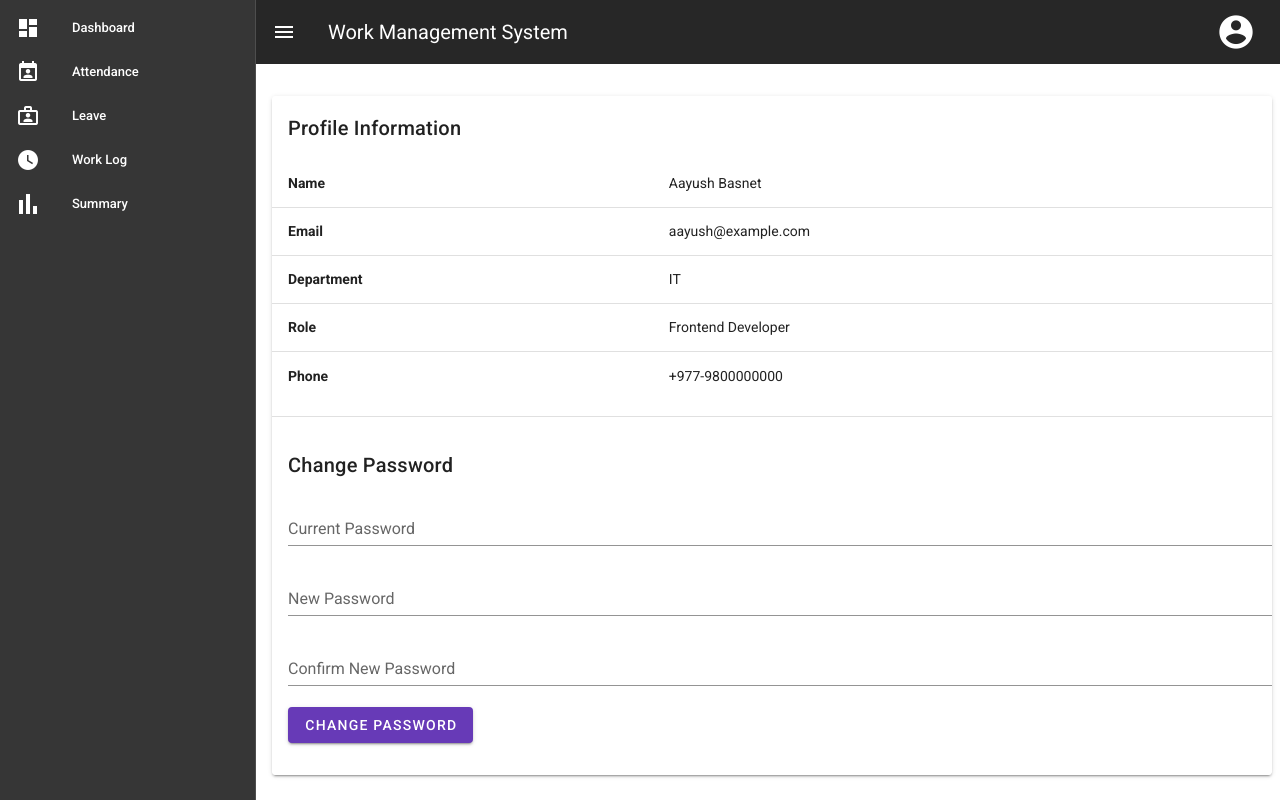
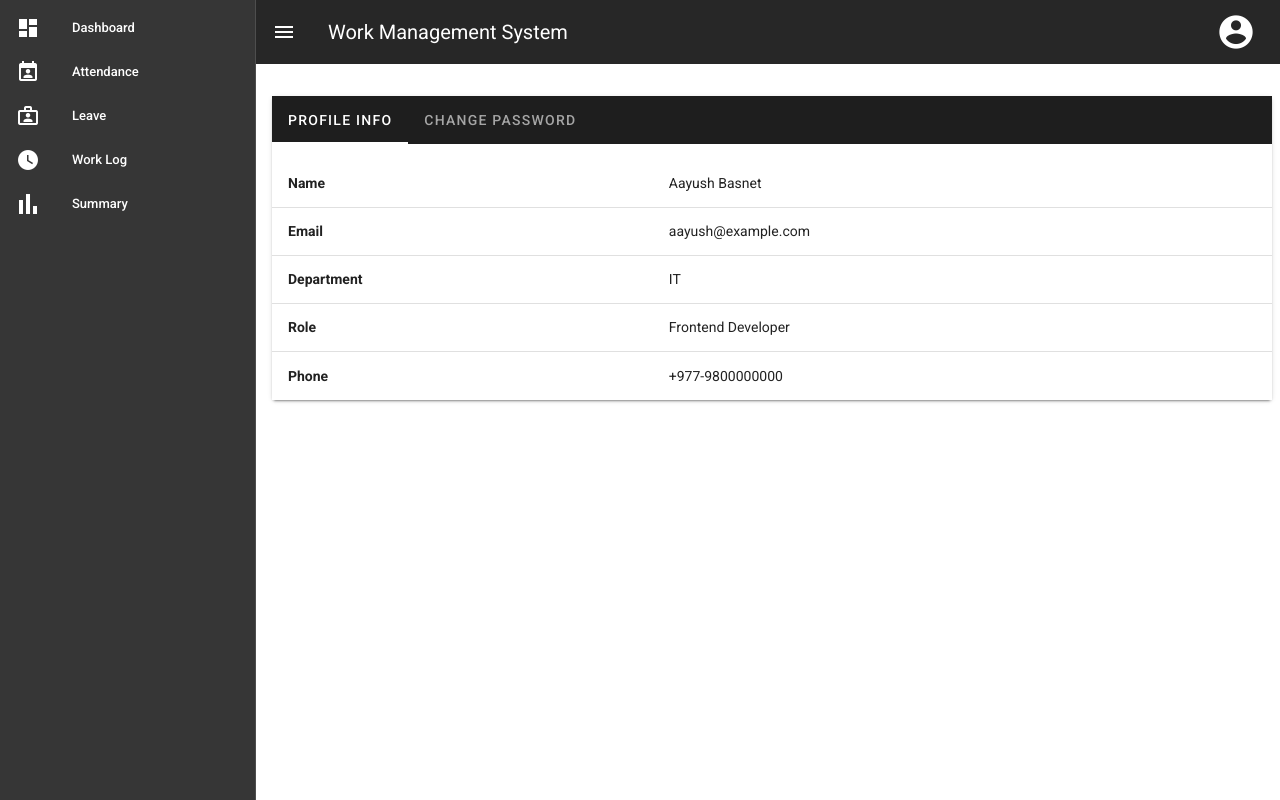
Before and after one commit to aayush11223/work_management_system, a Vue app: page /profile in a window 1280 px wide. Built offline with nearby package versions, Linux system fonts and the light colour scheme.

Commit message:
change password has been seperated

```diff
--- a/src/components/common/AppBar.vue
+++ b/src/components/common/AppBar.vue
@@ -39,8 +39,8 @@
 
               <v-card-actions>
                 <v-spacer></v-spacer>
-                <v-btn color="red darken-1" text @click="logout"> YES </v-btn>
-                <v-btn @click="dialog = false" color="green darken-1" text>
+                <v-btn color="green darken-1" text @click="logout"> YES </v-btn>
+                <v-btn @click="dialog = false" color="red darken-1" text>
                   NO
                 </v-btn>
               </v-card-actions>
--- a/src/views/ProfileView.vue
+++ b/src/views/ProfileView.vue
@@ -1,31 +1,36 @@
 <template>
   <div>
-    <!-- User Info Card -->
-    <v-card class="mb-4" flat>
-      <v-card-title>Profile Information</v-card-title>
+    <v-tabs dark v-model="activeTab">
+      <v-tab>Profile Info</v-tab>
+      <!-- Vuetify internally treats this as index 0  -->
+      <v-tab>Change Password</v-tab>
+      <!-- Vuetify internally treats this as index 1 -->
+    </v-tabs>
 
+    <!-- Both v-tabs and v-tabs-items share the same v-model -->
+
+    <v-tabs-items v-model="activeTab">
+      <!-- Tab 1: Profile Info -->
+      <v-tab-item>
+        <v-card flat class="mt-4">
           <v-simple-table>
             <tbody>
               <tr>
                 <td><strong>Name</strong></td>
                 <td>{{ user.name }}</td>
               </tr>
-
               <tr>
                 <td><strong>Email</strong></td>
                 <td>{{ user.email }}</td>
               </tr>
-
               <tr>
                 <td><strong>Department</strong></td>
                 <td>{{ user.department }}</td>
               </tr>
-
               <tr>
                 <td><strong>Role</strong></td>
                 <td>{{ user.role }}</td>
               </tr>
-
               <tr>
                 <td><strong>Phone</strong></td>
                 <td>{{ user.phone }}</td>
@@ -33,12 +38,12 @@
             </tbody>
           </v-simple-table>
         </v-card>
-    <v-divider> </v-divider>
+      </v-tab-item>
 
-    <!-- Password Card -->
-    <v-card class="pt-4" flat>
+      <!-- Tab 2: Change Password -->
+      <v-tab-item>
+        <v-card flat class="mt-4">
           <v-card-title>Change Password</v-card-title>
-
           <v-form ref="form" class="pl-4">
             <v-text-field
               v-model="passwordForm.currentPassword"
@@ -46,26 +51,25 @@
               type="password"
               :rules="[rules.required]"
             />
-
             <v-text-field
               v-model="passwordForm.newPassword"
               label="New Password"
               type="password"
               :rules="[rules.required, rules.minPassword]"
             />
-
             <v-text-field
               v-model="passwordForm.confirmPassword"
               label="Confirm New Password"
               type="password"
               :rules="[rules.required, rules.passwordMatch]"
             />
-
-        <v-btn class="mb-8" color="primary" @click="changePassword">
+            <v-btn small class="mb-8" color="primary" @click="changePassword">
               Change Password
             </v-btn>
           </v-form>
         </v-card>
+      </v-tab-item>
+    </v-tabs-items>
 
     <v-snackbar v-model="showSnackbar" color="success">
       Password updated successfully
@@ -79,6 +83,8 @@ export default {
 
   data() {
     return {
+      activeTab: 0, // <-- tracks which tab is active (0 = Profile, 1 = Password)
+
       user: {
         name: "Aayush Basnet",
         email: "aayush@example.com",
@@ -97,10 +103,8 @@ export default {
 
       rules: {
         required: (v) => !!v || "This field is required",
-
         minPassword: (v) =>
           (v && v.length >= 6) || "Password must be at least 6 characters",
-
         passwordMatch: (v) =>
           v === this.passwordForm.newPassword || "Passwords do not match",
       },
@@ -110,11 +114,9 @@ export default {
   methods: {
     changePassword() {
       const valid = this.$refs.form.validate();
-
       if (!valid) return;
 
       this.showSnackbar = true;
-
       this.passwordForm = {
         currentPassword: "",
         newPassword: "",
```
Lines whose indentation alone changed are shown as unchanged.
